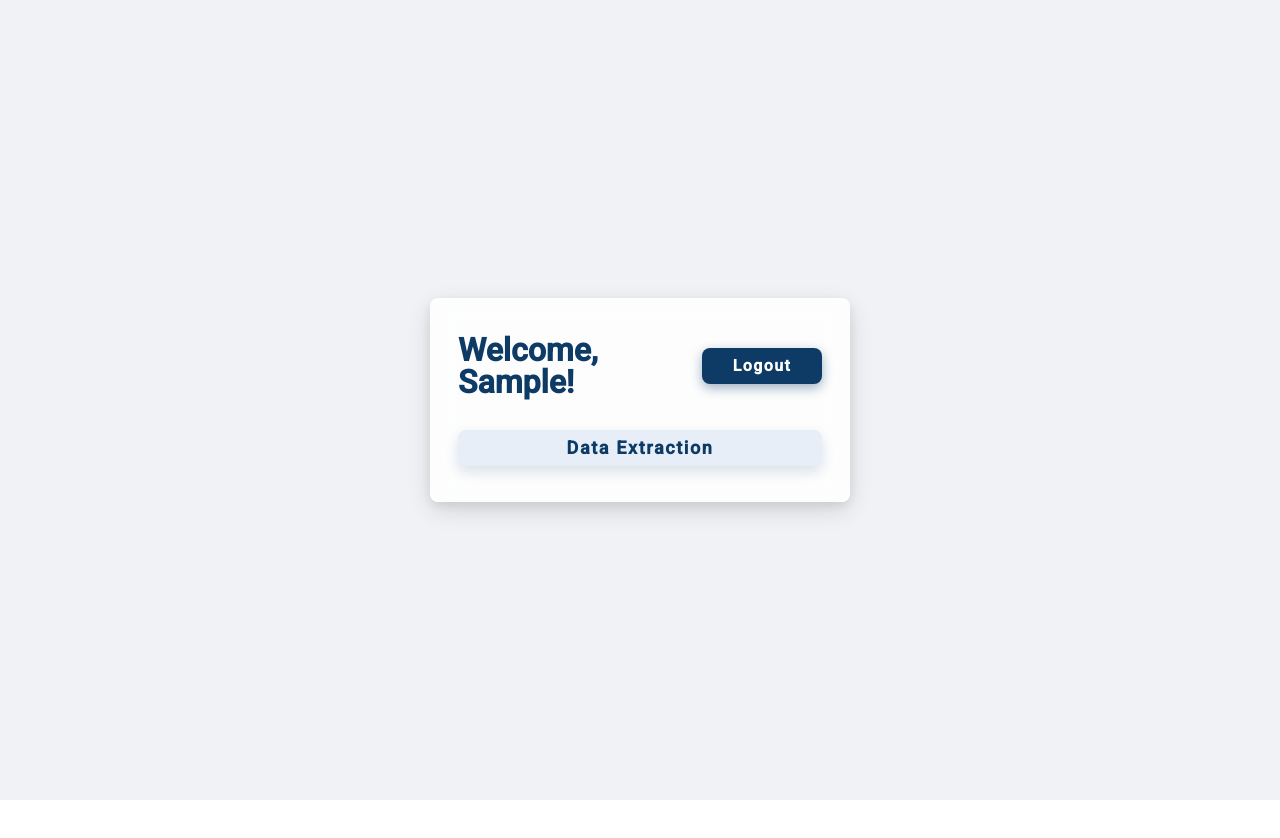
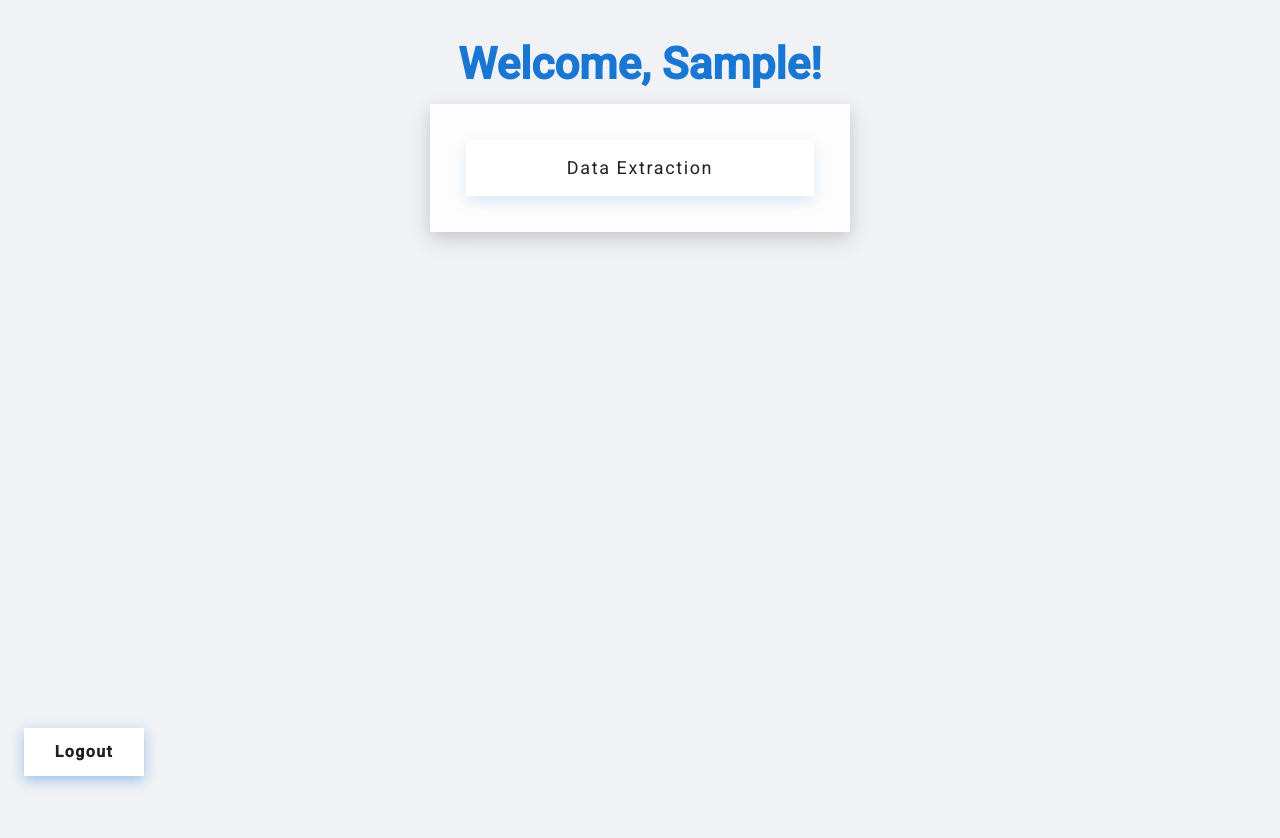
Before and after one commit to PranavUST/Extract-and-Load-PoC, an Angular app in the folder extract-load-ui/: page /landing in a window 1280 px wide. Shown: the top 838 px of the page. Before the commit the page ends 800 px from the top, so only its background shows below. Built offline with nearby package versions, Linux system fonts and the light colour scheme; sample sign-in values are in the browser's storage.

Commit message:
more landing page adjustments

```diff
--- a/extract-load-ui/src/app/pages/landing/landing.html
+++ b/extract-load-ui/src/app/pages/landing/landing.html
@@ -1,15 +1,10 @@
 <div class="landing-background">
   <div class="landing-container">
+    <h1 class="welcome-title">
+      Welcome, <span class="username">{{ currentUser?.username }}</span>!
+    </h1>
+
     <mat-card>
-      <header class="header">
-        <h1 class="mat-title">
-          Welcome, <span class="username">{{ currentUser?.username }}</span>!
-        </h1>
-        <button (click)="logout()" mat-raised-button class="logout-btn">
-          Logout
-        </button>
-      </header>
-
       <nav class="nav-buttons">
         <button mat-raised-button class="nav-btn" routerLink="/data-extraction">
           Data Extraction
@@ -21,4 +16,8 @@
       </nav>
     </mat-card>
   </div>
+
+  <button (click)="logout()" mat-raised-button class="logout-fixed">
+    Logout
+  </button>
 </div>
--- a/extract-load-ui/src/app/pages/landing/landing.scss
+++ b/extract-load-ui/src/app/pages/landing/landing.scss
@@ -1,85 +1,90 @@
 .landing-background {
   min-height: 100vh;
+  position: relative;
   display: flex;
+  flex-direction: column;
   align-items: center;
-  justify-content: center;
-  background: #f0f2f5; // very light gray background for subtle contrast
+  justify-content: flex-start;
+  background: #f0f2f5;
+  padding: 48px 16px 80px;
+  font-family: 'Roboto', 'Helvetica Neue', Helvetica, Arial, sans-serif;
 }
 
 .landing-container {
   width: 100%;
   max-width: 420px;
-  margin: auto;
+  margin: 0 auto;
+}
+
+.welcome-title {
+  font-size: 2.75rem;
+  font-weight: 700;
+  color: #1976d2; /* login page primary blue */
+  margin-bottom: 24px;
+  text-align: center;
+  text-transform: capitalize;
 }
 
 mat-card {
   padding: 36px 28px;
-  border-radius: 8px; // sharper corners than login page (12px → 8px)
-  background: rgba(255, 255, 255, 0.85); // subtle transparency
+  border-radius: 0;
+  background: rgba(255, 255, 255, 0.85);
   box-shadow:
     0 8px 24px rgba(0, 0, 0, 0.12),
-    0 4px 12px rgba(0, 0, 0, 0.08); // layered shadows for depth
+    0 4px 12px rgba(0, 0, 0, 0.08);
   display: flex;
   flex-direction: column;
   gap: 32px;
-  backdrop-filter: saturate(180%) blur(12px); // modern glass effect
-}
-
-.header {
-  display: flex;
-  justify-content: space-between;
-  align-items: center;
-
-  h1.mat-title {
-    margin: 0;
-    font-weight: 700;
-    font-size: 2rem; // slightly bigger than login page
-    color: #0d3b66; // dark blue accent for username and heading
-
-    .username {
-      color: #0d3b66;
-      text-transform: capitalize;
-    }
-  }
-
-  .logout-btn {
-    min-width: 120px;
-    font-weight: 600;
-    font-size: 1rem;
-    border-radius: 8px; // sharper corners
-    padding: 12px 28px;
-    background-color: #0d3b66; // dark blue button
-    color: #fff;
-    box-shadow: 0 4px 12px rgba(13, 59, 102, 0.4);
-    transition: background-color 0.3s ease, box-shadow 0.3s ease;
-
-    &:hover {
-      background-color: #0a2a4a;
-      box-shadow: 0 6px 16px rgba(10, 42, 74, 0.6);
-    }
-  }
+  font-family: inherit;
 }
 
 .nav-buttons {
   display: flex;
   justify-content: center;
-  gap: 24px;
+  gap: 20px;
+}
 
 .nav-btn {
   flex: 1;
   min-width: 150px;
-    font-weight: 600;
+  height: 56px;
+  font-weight: 400;
   font-size: 1.125rem;
-    border-radius: 8px; // sharper corners
-    padding: 14px 28px;
-    background-color: #e7eef7; // very light blue-gray background
-    color: #0d3b66;
-    box-shadow: 0 6px 14px rgba(13, 59, 102, 0.15);
-    transition: background-color 0.3s ease, box-shadow 0.3s ease;
+  border-radius: 0;
+  padding: 0 28px;
+  margin: 0 8px;
+  box-shadow: 0 6px 14px rgba(25, 118, 210, 0.15); /* use blue shadow */
+  transition: background-color 0.3s ease, color 0.3s ease, box-shadow 0.3s ease;
+  cursor: pointer;
+  color: #1976d2;
+  background-color: #e3f2fd; /* very light blue background */
 
   &:hover {
-      background-color: #c9d9f1;
-      box-shadow: 0 10px 24px rgba(13, 59, 102, 0.3);
+    background-color: #bbdefb; /* lighter blue on hover */
+    color: #0d47a1; /* darker blue text on hover */
+    box-shadow: 0 10px 24px rgba(25, 118, 210, 0.3);
   }
 }
+
+.logout-fixed {
+  position: fixed;
+  bottom: 24px;
+  left: 24px;
+  min-width: 120px;
+  height: 48px;
+  font-weight: 600;
+  font-size: 1rem;
+  border-radius: 0;
+  padding: 12px 28px;
+  background-color: #1976d2;
+  color: #fff;
+  box-shadow: 0 4px 12px rgba(25, 118, 210, 0.4);
+  transition: background-color 0.3s ease, box-shadow 0.3s ease;
+  cursor: pointer;
+  z-index: 1000;
+
+  &:hover {
+    background-color: #1565c0;
+    box-shadow: 0 6px 16px rgba(21, 101, 192, 0.6);
   }
+}
```
Lines whose indentation alone changed are shown as unchanged.
